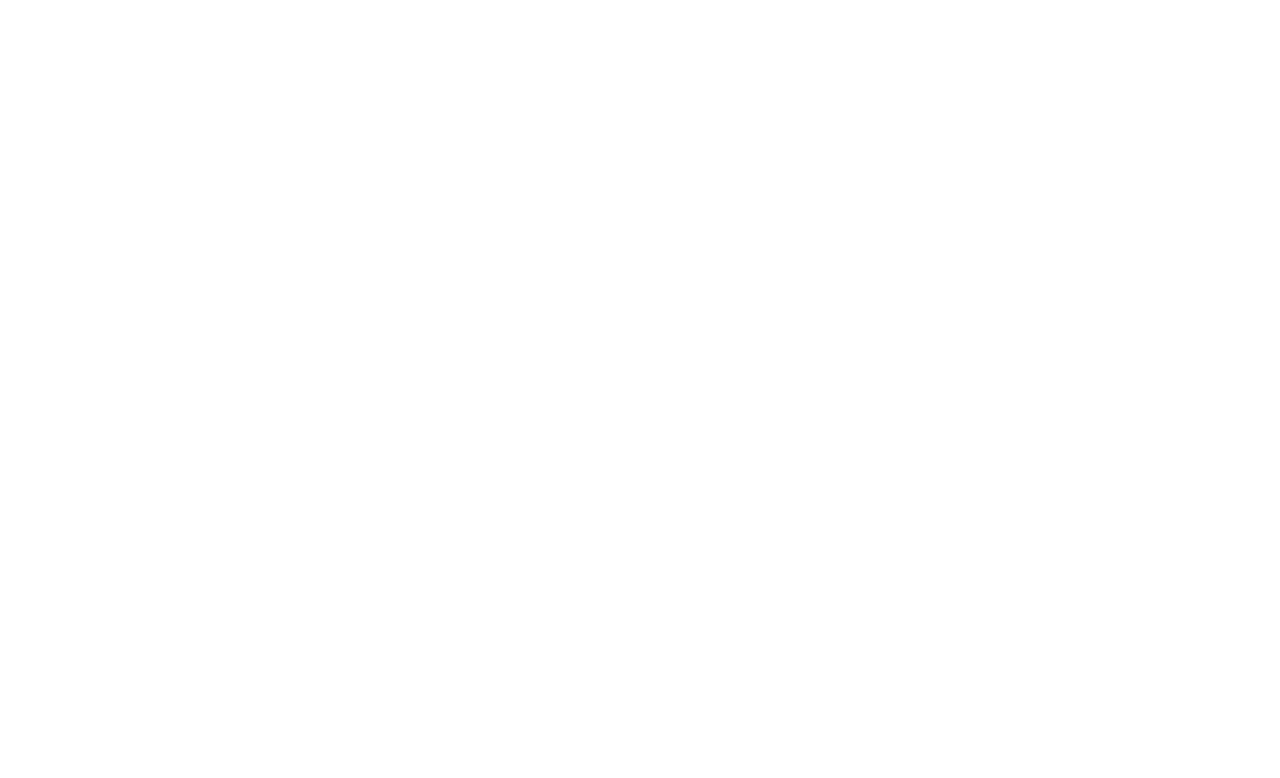
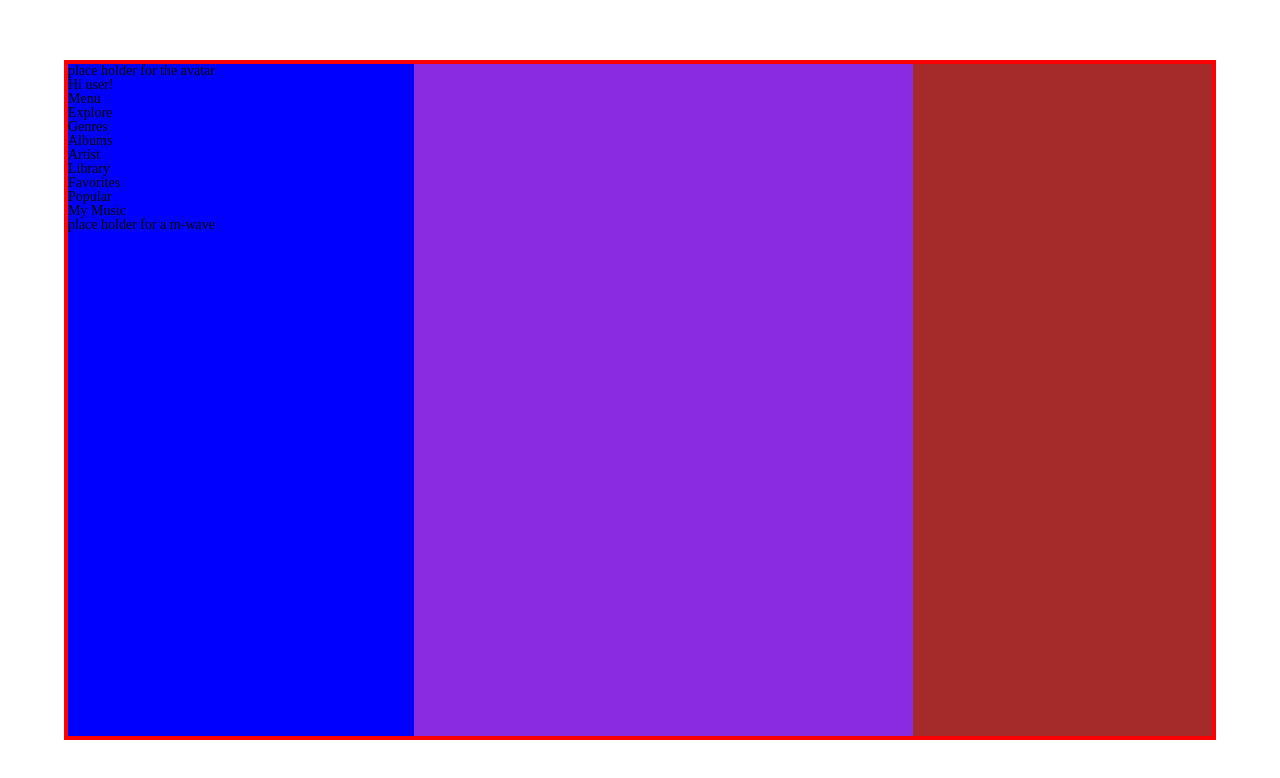
Before and after one commit to philippOkie/project-admin-dashboard, a plain HTML site: page index.html in a window 1280 px wide. Drawn offline with Linux system fonts and the light colour scheme.

Commit message:
add sidebar html, add template areas, add css reset and basic styling

```diff
--- a/index.html
+++ b/index.html
@@ -9,7 +9,49 @@
     <title>Music Player</title>
 </head>
 <body>
+    <div class="general-container">
 
+        <div class="sidebar">
+            <div class="sayHi">
+                <div class="avatar">place holder for the avatar</div>
+                <div>Hi user!</div>
+            </div>
 
+            <div class="menu">
+                <div>Menu</div>
+                <ul>
+                    <li>Explore</li>
+                    <li>Genres</li>
+                    <li>Albums</li>
+                    <li>Artist</li>
+                </ul>
+            </div>
+
+            <div class="library">
+                <div>Library</div>
+                <ul>
+                    <li>Favorites</li>
+                    <li>Popular</li>
+                    <li>My Music</li>
+                </ul>
+            </div>
+
+            <div class="mainBox">
+                <div class="waveBox">place holder for a m-wave</div>
+                <div class="playerBox">
+                    <div></div>
+                    <div></div>
+                </div>
+            </div>
+        </div>
+
+        <div class="central-content">
+
+        </div>
+
+        <div class="right-side-content">
+
+        </div>
+    </div>
 </body>
 </html>
--- a/style.css
+++ b/style.css
@@ -0,0 +1,89 @@
+* {
+    padding: 0;
+    margin: 0;
+    border: 0;
+}
+*,
+*:before,
+*:after {
+    -webkit-box-sizing: border-box;
+    -moz-box-sizing: border-box;
+    box-sizing: border-box;
+}
+
+:focus,:active {
+    outline: none;
+}
+
+a:focus,
+a:active {
+    outline: none;
+}
+
+nav, footer, header, aside {
+    display: block;
+}
+
+html, body {
+    height: 100%;
+    width: 100%;
+    font-size: 100%;
+    line-height: 1;
+    font-size: 14px;
+    -webkit-text-size-adjust: 100%;
+    -ms-text-size-adjust: 100%;
+    -moz-text-size-adjust: 100%;
+}
+
+input, button, textarea {
+    font-family: inherit;
+}
+
+input::-ms-clear {display: none;}
+button {cursor: pointer;}
+button::-moz-focus-inner {padding: 0; border: 0;}
+a, a:visited {text-decoration: none;}
+a:hover {text-decoration: none;}
+ul, li {list-style: none;}
+img {vertical-align: top;}
+h1, h2, h3, h4, h5, h6 {font-size: inherit; font-weight: 400;}
+
+body {
+    display: flex;
+    justify-content: center;
+    align-items: center;
+}
+
+.general-container {
+    display: grid;
+    grid-template-areas:
+    "sidebar sidebar cont cont cont cont cont r-cont r-cont r-cont"
+    "sidebar sidebar cont cont cont cont cont r-cont r-cont r-cont"
+    "sidebar sidebar cont cont cont cont cont r-cont r-cont r-cont"
+    "sidebar sidebar cont cont cont cont cont r-cont r-cont r-cont"
+    "sidebar sidebar cont cont cont cont cont r-cont r-cont r-cont"
+    "sidebar sidebar cont cont cont cont cont r-cont r-cont r-cont"
+    "sidebar sidebar cont cont cont cont cont r-cont r-cont r-cont"
+    "sidebar sidebar cont cont cont cont cont r-cont r-cont r-cont"
+    "sidebar sidebar cont cont cont cont cont r-cont r-cont r-cont"
+    "sidebar sidebar cont cont cont cont cont r-cont r-cont r-cont";
+
+    border: solid 4px red;
+    height: 85%;
+    width: 90%;
+}
+
+.sidebar {
+    grid-area: sidebar;
+    background-color: blue;
+}
+
+.central-content {
+    grid-area: cont;
+    background-color: blueviolet;
+}
+
+.right-side-content {
+    grid-area: r-cont;
+    background-color: brown;
+}
```
Also changed, not shown: dashboard.png (added), 1 other file.
